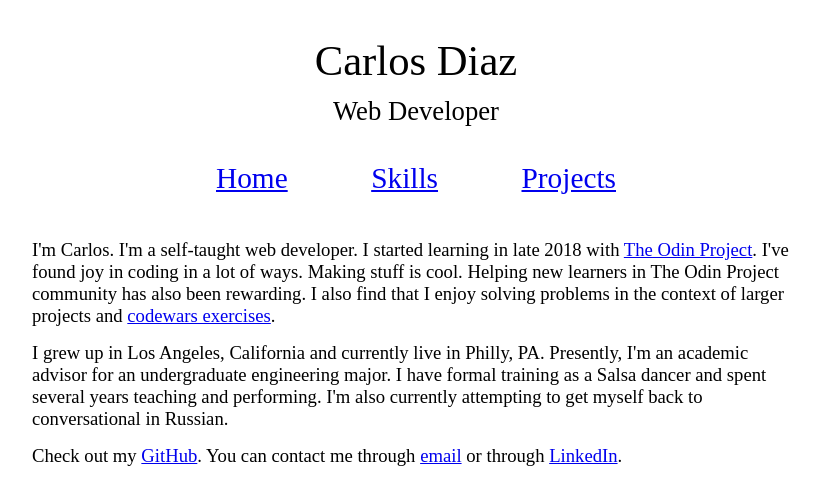
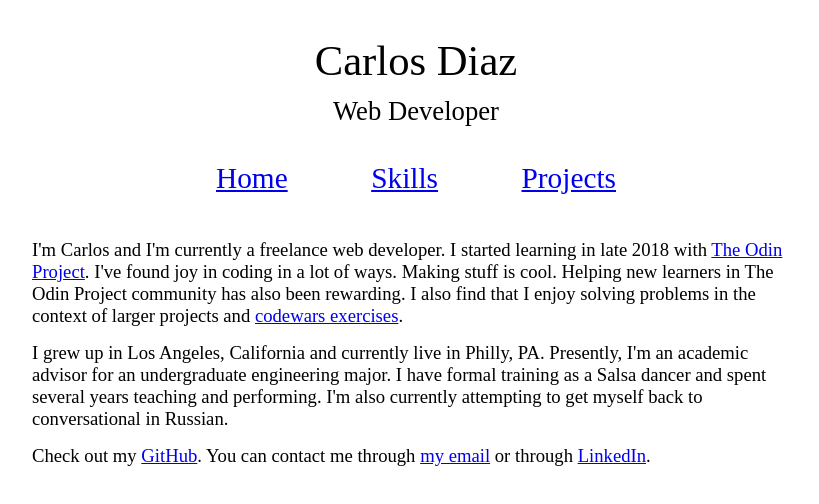
Before and after one commit to bycdiaz/portfolio, a React (Create React App) app: page / in a window 1280 px wide. Shown: the top 504 px of the page, without its empty margins (224-1043 px from the left). Built offline with nearby package versions, Linux system fonts and the light colour scheme.

Commit message:
Updates Home content.

```diff
--- a/src/components/Home.js
+++ b/src/components/Home.js
@@ -13,7 +13,7 @@ function Home() {
     <AboutContainer>
       <div className="bio">
         <p className="coding">
-          I'm Carlos. I'm a self-taught web developer. I started learning in
+          I'm Carlos and I'm currently a freelance web developer. I started learning in
           late 2018 with <a href="https://www.theodinproject.com/">The Odin
           Project</a>. I've found joy in coding in a lot of ways. Making
           stuff is cool. Helping new learners in The Odin Project community
@@ -30,7 +30,7 @@ function Home() {
         </p>
         <p className="contact">
           Check out my <a href="https://github.com/bycdiaz">GitHub</a>.
-          You can contact me through <a href="mailto:bycdiaz@protonmail.com">email</a> or
+          You can contact me through <a href="mailto:bycdiaz@protonmail.com">my email</a> or
           through <a href="https://www.linkedin.com/in/bycdiaz/">LinkedIn</a>.
         </p>
       </div>
```
